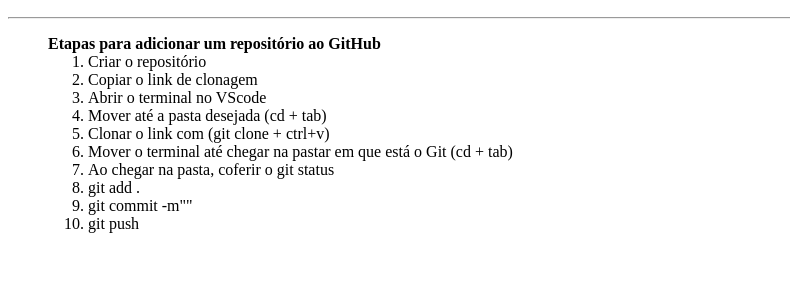
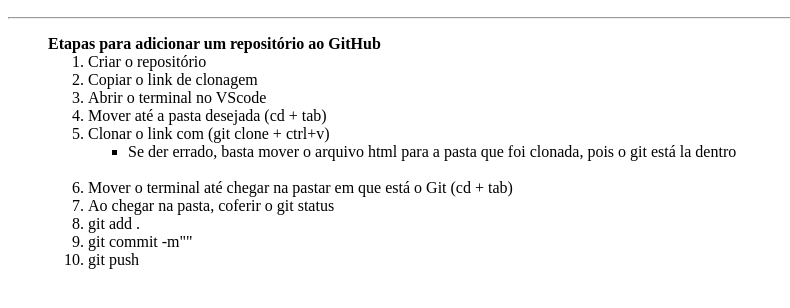
Before and after one commit to GustavoGussoni/etapas_repositorio, a plain HTML site: page index.html in a window 1280 px wide. Shown: the part 50-358 px from the top of the page, without its empty margins (0-790 px from the left). Drawn offline with Linux system fonts and the light colour scheme.

Commit message:
fim de alteração

```diff
--- a/index.html
+++ b/index.html
@@ -24,7 +24,11 @@
                      <li>Copiar o link de clonagem </li>
                      <li>Abrir o terminal no VScode</li>
                      <li>Mover até a pasta desejada (cd + tab)</li>
-                     <li>Clonar o link com (git clone + ctrl+v)</li>
+                       <li>Clonar o link com (git clone + ctrl+v)
+                             <ul>
+                                 <li>Se der errado, basta mover o arquivo html para a pasta que foi clonada, pois o git está la dentro</li><br>
+                             </ul>
+                       </li>
                      <li>Mover o terminal até chegar na pastar em que está o Git (cd + tab)</li>
                      <li>Ao chegar na pasta, coferir o git status</li>
                      <li>git add .</li>
```
